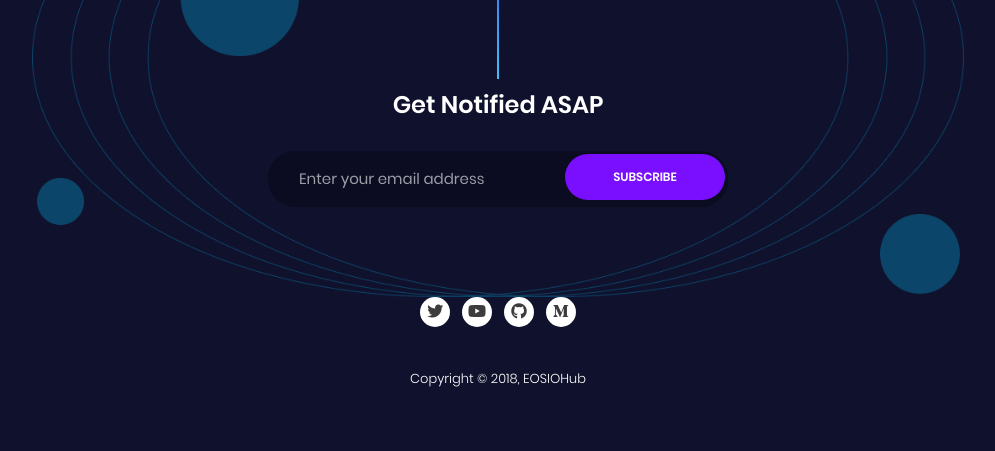
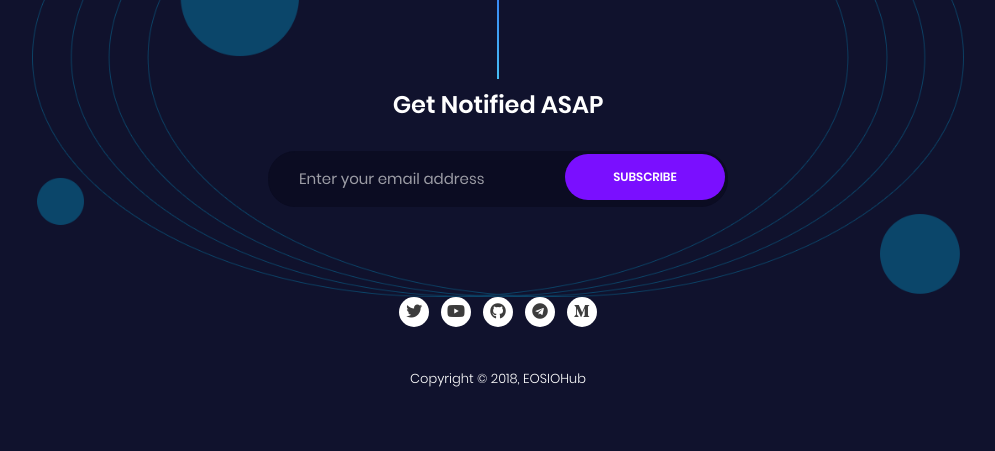
Before and after one commit to eosnairobi/eosiohub, a Django app: page / in a window 1280 px wide. Shown: the part 4875-5326 px from the top of the page, without its empty margins (142-1137 px from the left). Run offline with Django 3.2, Linux system fonts and the light colour scheme; some libraries are stand-ins or nearby versions.

Commit message:
Fix Social links

```diff
--- a/src/templates/home.html
+++ b/src/templates/home.html
@@ -69,14 +69,16 @@
                                     <li><a href="#" class="btn btn-alt">What Did We Miss?</a></li>
                                 </ul>
                                 <ul class="social">
-                                    <li class="animated" data-animate="fadeInUp" data-delay="1.9"><a href="#"><em class="fab fa-twitter"></em></a></li>
-                                    <li class="animated" data-animate="fadeInUp" data-delay="1.95"><a href="#"><em
-                                                class="fab fa-youtube"></em></a></li>
-                                    <li class="animated" data-animate="fadeInUp" data-delay="2"><a href="#"><em class="fab fa-github"></em></a></li>
-                                    <li class="animated" data-animate="fadeInUp" data-delay="2.05"><a href="#"><em
-                                                class="fab fa-telegram"></em></a></li>
-                                    <li class="animated" data-animate="fadeInUp" data-delay="2.15"><a href="#"><em
-                                                class="fab fa-medium-m"></em></a></li>
+                                    <li class="animated" data-animate="fadeInUp" data-delay="1.9"><a href="https://twitter.com/EosNairobi"
+                                            target="_blank"><em class="fab fa-twitter"></em></a></li>
+                                    <li class="animated" data-animate="fadeInUp" data-delay="1.95"><a href="https://youtube.com/channel/UCyNo-qXKUMPxhIrt2TUTtgg"
+                                            target="_blank"><em class="fab fa-youtube"></em></a></li>
+                                    <li class="animated" data-animate="fadeInUp" data-delay="2"><a href="https://github.com/eosnairobi"
+                                            target="_blank"><em class="fab fa-github"></em></a></li>
+                                    <li class="animated" data-animate="fadeInUp" data-delay="2.05"><a href="https://t.me/eosnairobi"
+                                            target="_blank"><em class="fab fa-telegram"></em></a></li>
+                                    <li class="animated" data-animate="fadeInUp" data-delay="2.15"><a href="https://medium.com/@eosnairobi"
+                                            target="_blank"><em class="fab fa-medium-m"></em></a></li>
                                 </ul>
                             </div>
                         </div><!-- .col  -->
@@ -340,10 +342,16 @@
             <div class="row text-center">
                 <div class="col-md-12">
                     <ul class="social">
-                        <li class="animated" data-animate="fadeInUp" data-delay=".1"><a href="#"><em class="fab fa-twitter"></em></a></li>
-                        <li class="animated" data-animate="fadeInUp" data-delay=".2"><a href="#"><em class="fab fa-youtube"></em></a></li>
-                        <li class="animated" data-animate="fadeInUp" data-delay=".3"><a href="#"><em class="fab fa-github"></em></a></li>
-                        <li class="animated" data-animate="fadeInUp" data-delay=".5"><a href="#"><em class="fab fa-medium-m"></em></a></li>
+                        <li class="animated" data-animate="fadeInUp" data-delay="1.9"><a href="https://twitter.com/EosNairobi"
+                                target="_blank"><em class="fab fa-twitter"></em></a></li>
+                        <li class="animated" data-animate="fadeInUp" data-delay="1.95"><a href="https://youtube.com/channel/UCyNo-qXKUMPxhIrt2TUTtgg"
+                                target="_blank"><em class="fab fa-youtube"></em></a></li>
+                        <li class="animated" data-animate="fadeInUp" data-delay="2"><a href="https://github.com/eosnairobi"
+                                target="_blank"><em class="fab fa-github"></em></a></li>
+                        <li class="animated" data-animate="fadeInUp" data-delay="2.05"><a href="https://t.me/eosnairobi"
+                                target="_blank"><em class="fab fa-telegram"></em></a></li>
+                        <li class="animated" data-animate="fadeInUp" data-delay="2.15"><a href="https://medium.com/@eosnairobi"
+                                target="_blank"><em class="fab fa-medium-m"></em></a></li>
                     </ul><span class="copyright-text animated" data-animate="fadeInUp" data-delay=".3">Copyright &copy;
                         2018, EOSIOHub</span>
                 </div>
```
